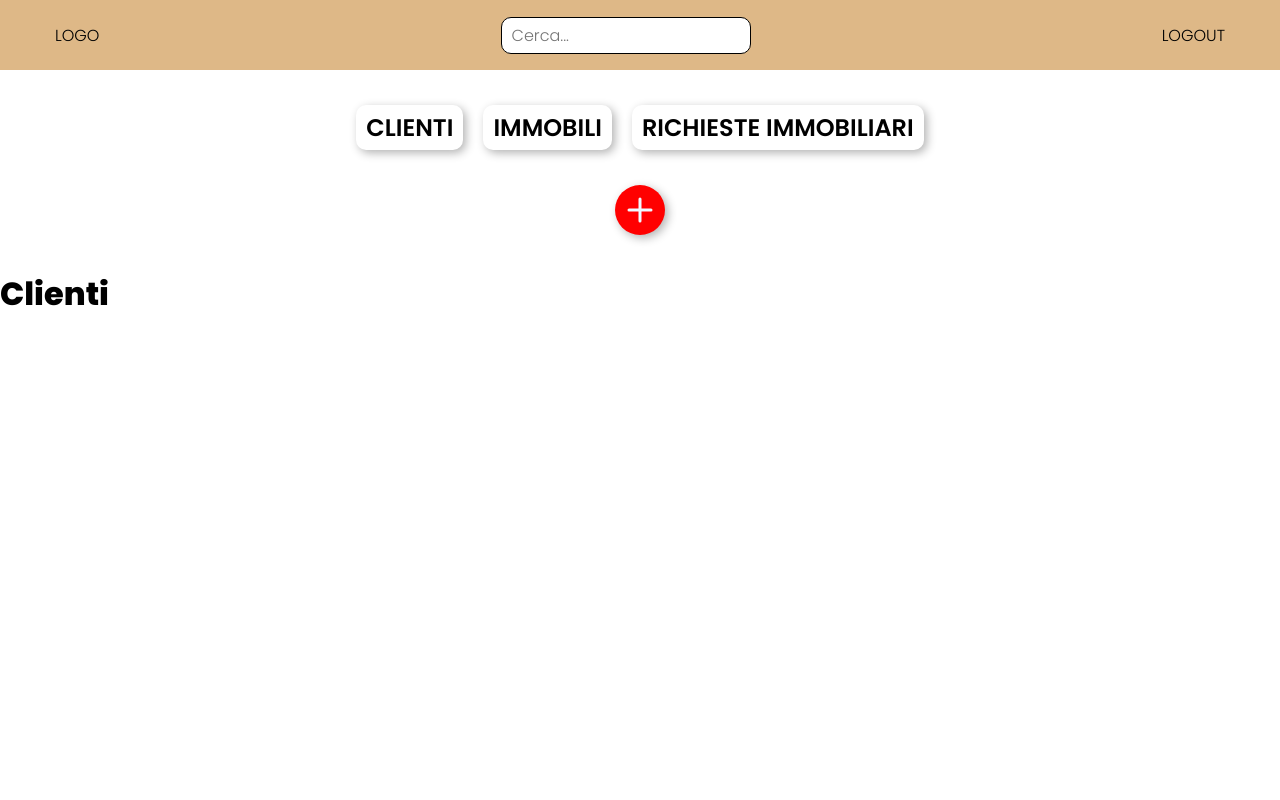
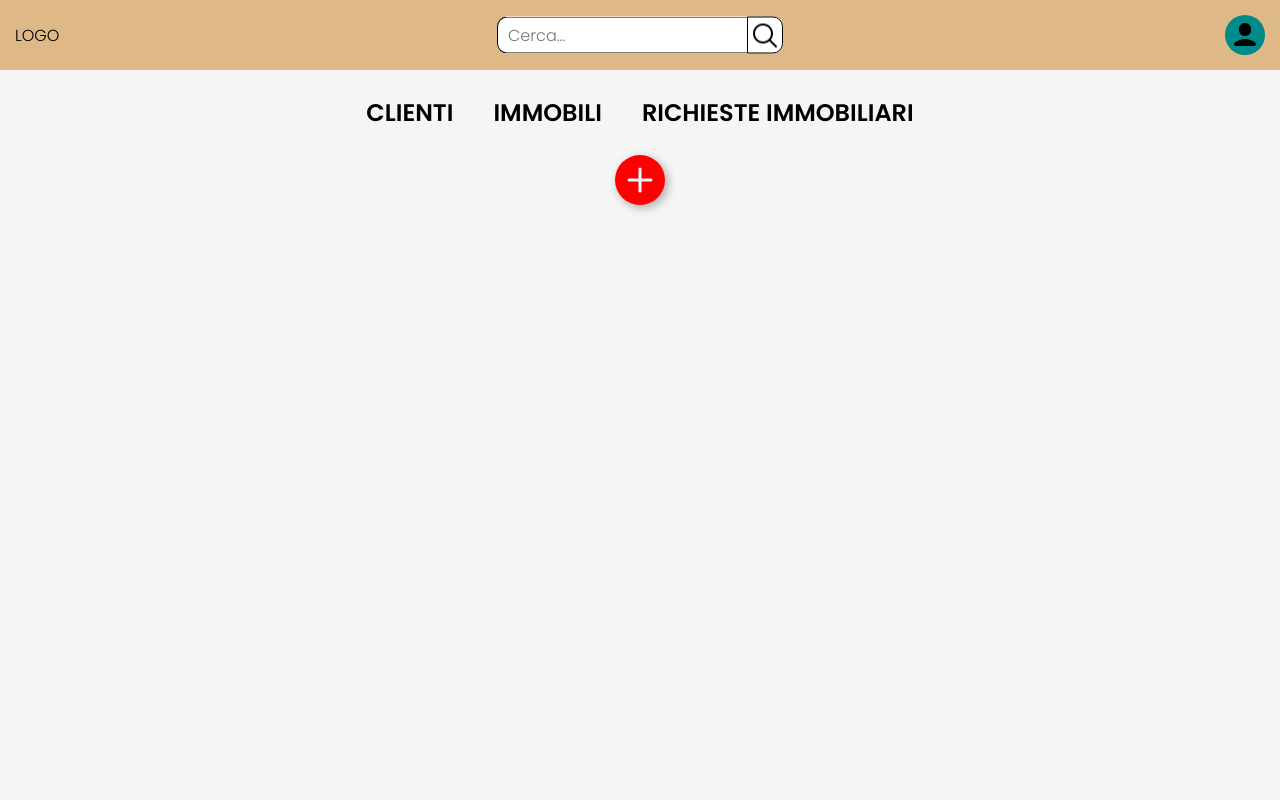
Before and after one commit to GianITS/git_CasaSubito, a Flask app: page /Clienti in a window 1280 px wide. Run offline with Flask 2, Linux system fonts and the light colour scheme; the visitor is signed in with stand-in values (Sample User, id 1); some libraries are stand-ins or nearby versions.

Commit message:
implementazioni grafiche

```diff
--- a/website/static/app.js
+++ b/website/static/app.js
@@ -1,11 +1,24 @@
 const btnInsert = document.getElementById("btninsert")
-const dpList = document.getElementById("dplist")
+const dpList = document.getElementById("dpList")
+const menu = document.getElementById("menu")
 const spanIns1 = document.querySelector(".spanIns1")
 const spanIns2 = document.querySelector(".spanIns2")
 
 btnInsert.addEventListener('click', function(){
-    dpList.classList.toggle("hidden");
     spanIns1.classList.toggle("animate");
     spanIns2.classList.toggle("animate");
     btnInsert.classList.toggle("active");
+    menu.classList.toggle("extend");
+    dpList.classList.toggle("show");
 })
+const search = document.querySelector(".icon")
+
+search.addEventListener('click', function(){
+    console.log("cerco")
+})
+const btnUser = document.querySelector(".user")
+const userMenu = document.querySelector(".userMenu")
+
+btnUser.addEventListener('click', function(){
+    userMenu.classList.toggle("visible");
+})
--- a/website/static/style.css
+++ b/website/static/style.css
@@ -70,64 +70,141 @@ h1{
 /* base.html -----------------------------------------------------------*/
 
 .bodyBase{
-    display: block;
+    display: flex;
+    justify-content: flex-start;
+    background-color: whitesmoke;
 }
 .header{
+    position: fixed;
+    top: 0;
+    left: 0;
     width: 100%;
     height: 70px;
-    display: flex;
-    justify-content: center;
-    background-color: burlywood;
-}
-.innerHeader{
-    width: 1200px;
-    height: 100%;
-    position: relative;
     display: flex;
     justify-content: space-between;
     align-items: center;
     padding: 15px;
-    background-color: transparent;
+    background-color: burlywood;
+    z-index: 2;
 }
-.header .logout{
+.search{
+    position: absolute;
+    top: 50%;
+    left: 50%;
+    width: 286px;
     display: flex;
-}
-.header .logout a{
-    margin-left: 10px;
+    background-color: #fff;
+    border-radius: 10px;
+    transform: translate(-50%, -50%);
 }
 #search{
     width: 250px;
     padding: 5px 0 5px 10px;
     font-size: 16px;
-    border-radius: 10px;
-    border: 1px solid black;
+    border-radius: 10px 0 0 10px;
+    border-top:    1px solid  #000;
+    border-right:  0 solid #000;
+    border-bottom: 1px solid #000;
+    border-left:   1px solid  #000;
     outline: none;
 }
-.menu{
-    width: 100%;
-    height: 200px;
+.search .icon{
+    width: 36px;
+    aspect-ratio: 1;
+    border-radius: 0 10px 10px 0;
+    background: url('images/search.png')no-repeat center;
+    border: 1px solid black;
+    cursor: pointer;
+}
+.header .logout{
+    position: relative;
+    display: flex;
+    align-items: center;
+}
+.header .logout p{
+    font-size: 18px;
+    font-weight: 600;
+}
+.header .logout .userMenu{
+    position: absolute;
+    bottom: -100%;
+    left: -12px;
+    background-color: burlywood;
+    padding: 0 10px 5px;
+    z-index: 2;
+    opacity: 0;
+    transition: all .3s cubic-bezier(0.175, 0.885, 0.32, 1.275);
+}
+.header .logout .visible{
+    bottom: -150%;
+    opacity: 1;
+}
+.header .logout .userMenu ul{
     display: flex;
     flex-direction: column;
-    justify-content: space-evenly;
+    justify-content: center;
     align-items: center;
+}
+.header .logout .user{
+    position: relative;
+    width: 40px;
+    display: flex;
+    justify-content: center;
+    align-items: center;
+    aspect-ratio: 1;
+    border-radius: 50%;
+    background-color: darkcyan;
+    cursor: pointer;
+    margin-left: 10px;
+}
+.header .logout .user .btnUser{
+    width: 100%;
+    aspect-ratio: 1;
+    border-radius: 50%;
+    background: url('images/user.png')no-repeat center;
+    cursor: pointer;
+}
+.main{
+    position: relative;
+    width: 100%;
+    height: 100vh;
+    display: flex;
+    flex-direction: column;
+    justify-content: flex-start;
+    align-items: center;
+}
+.menu{
+    position: fixed;
+    top: 70px;
+    left: 0;
+    width: 100%;
+    height: 150px;
+    display: flex;
+    flex-direction: column;
+    justify-content: flex-start;
+    align-items: center;
+    transition: all .3s cubic-bezier(0.175, 0.885, 0.32, 1.275);
+    background: linear-gradient(to bottom, rgba(245,245,245,1) 0%, rgba(245,245,245,1) 90%, rgba(245,245,245,.4) 100%);
+    z-index: 1;
+}
+.extend{
+    height: 300px;
 }
 .menu .contUp{
     display: flex;
     justify-content: center;
     align-items: center;
+    margin-top: 20px;
 }
 .menu .contUp a{
     margin: 0 10px;
     padding: 5px 10px;
     font-size: 24px;
     font-weight: 600;
-    border-radius: 10px;
-    backdrop-filter: blur(5px);
-    box-shadow: 3px 3px 10px rgba(0, 0, 0, .3);
     transition: all .3s;
 }
 .menu .contUp a:hover{
-    transform: scale(1.1);
+    color: burlywood;
 }
 .menu .contDown{
     position: relative;
@@ -142,8 +219,10 @@ h1{
     aspect-ratio: 1;
     border-radius: 50%;
     background-color: red;
+    margin-top: 20px;
     transition: all .3s;
     box-shadow: 3px 3px 10px rgba(0, 0, 0, .3);
+    cursor: pointer;
 }
 .menu .contDown .btninsert::before,
 .menu .contDown .btninsert::after{
--- a/website/templates/base.html
+++ b/website/templates/base.html
@@ -14,29 +14,37 @@
 </head>
 <body class="bodyBase">
     <div class="header">
-        <div class="innerHeader">
         <div class="logo">
             <a href="/HomePage"><p>LOGO</p></a></div>
         <div class="search">
             <input type="search" name="search" id="search" placeholder="Cerca...">
+            <div class="icon"></div>
         </div>
         <div class="logout">
             <p>{{ session["agent"]["nome"] }}</p>
-                <a href="/">LOGOUT</a>
+            <div class="user">
+                <div class="btnUser"></div>
+                <div class="userMenu">
+                    <ul>
+                        <li>Profilo</li>
+                        <li><a href="/">Esci</a></li>
+                    </ul>
                 </div>
             </div>
         </div>
-    <div class="menu">
+    </div>
+    <div class="main">
+        <div class="menu" id="menu">
             <div class="contUp">
                 <a href="/Clienti">CLIENTI</a>
                 <a href="/Immobili">IMMOBILI</a>
                 <a href="/RichiesteImmobiliari">RICHIESTE IMMOBILIARI</a>
             </div>
             <div class="contDown">
-            <a href="#" class="btninsert" id="btninsert"></a>
-            <div class="dpList hidden" id="dplist">
+                <div class="btninsert" id="btninsert"></div>
+                <div class="dpList" id="dpList">
                     <div class="innerIns">
-                    <a href="/Inserimento_Clienti" class="btninsert"></a><span class="spanIns1">Clienti</span>
+                        <a href="/Inserimento_Clienti" class="btninsert mt-20"></a><span class="spanIns1">Clienti</span>
                     </div>
                     <div class="innerIns">
                         <a href="/Inserimento_Immobili" class="btninsert"></a><span class="spanIns2">Immobile</span>
@@ -46,6 +54,7 @@
         </div>
         {% block content %}
         {% endblock content %}
+    </div>
 
     <script src="{{ url_for('static', filename='app.js')}}"></script>
 </body>
--- a/website/templates/insert_clients.html
+++ b/website/templates/insert_clients.html
@@ -1,5 +1,5 @@
 {% extends 'HomePage.html' %}
-{% block content %}
+{% block contentHome %}
     <div class="section">
         <div class="container">
             <a href="/HomePage" class="btnclose"></a>
@@ -8,4 +8,4 @@
             </form>
         </div>
     </div>
-{% endblock content %}
+{% endblock contentHome %}
```
Also changed, not shown: other parts of website/static/style.css (+17 -16 lines), website/templates/homepage.html (+4 -3 lines), website/templates/insert_properties.html (+11 -0 lines), website/static/images/search.png (added), website/static/images/user.png (added), 3 other files. Lines whose indentation alone changed are shown as unchanged.
